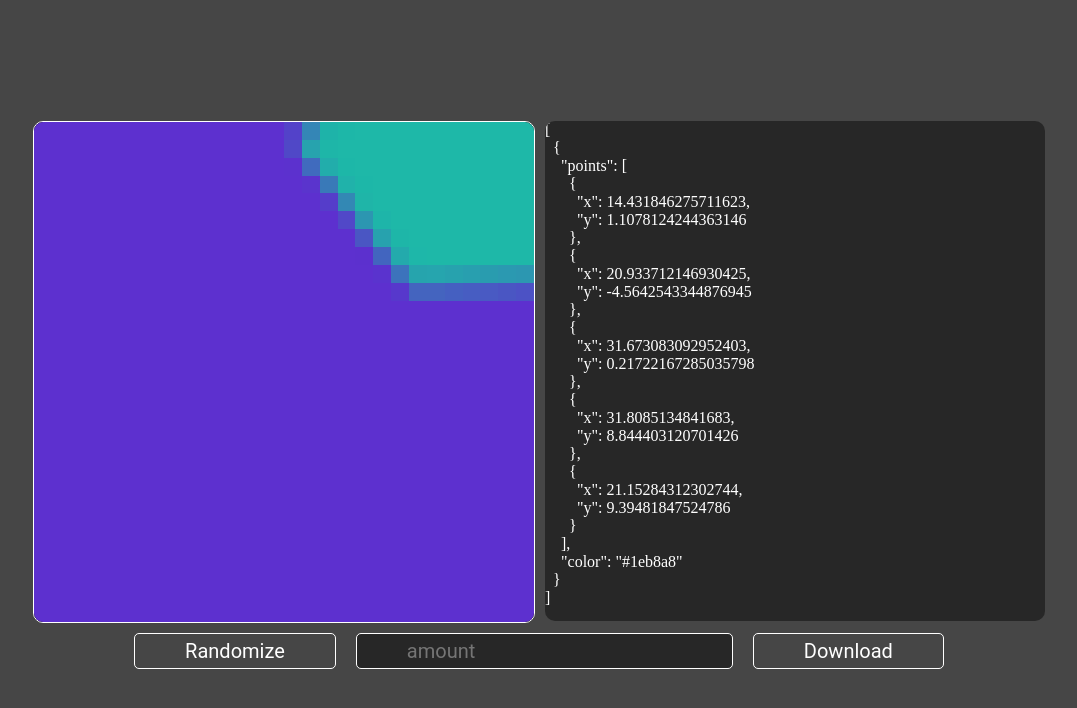
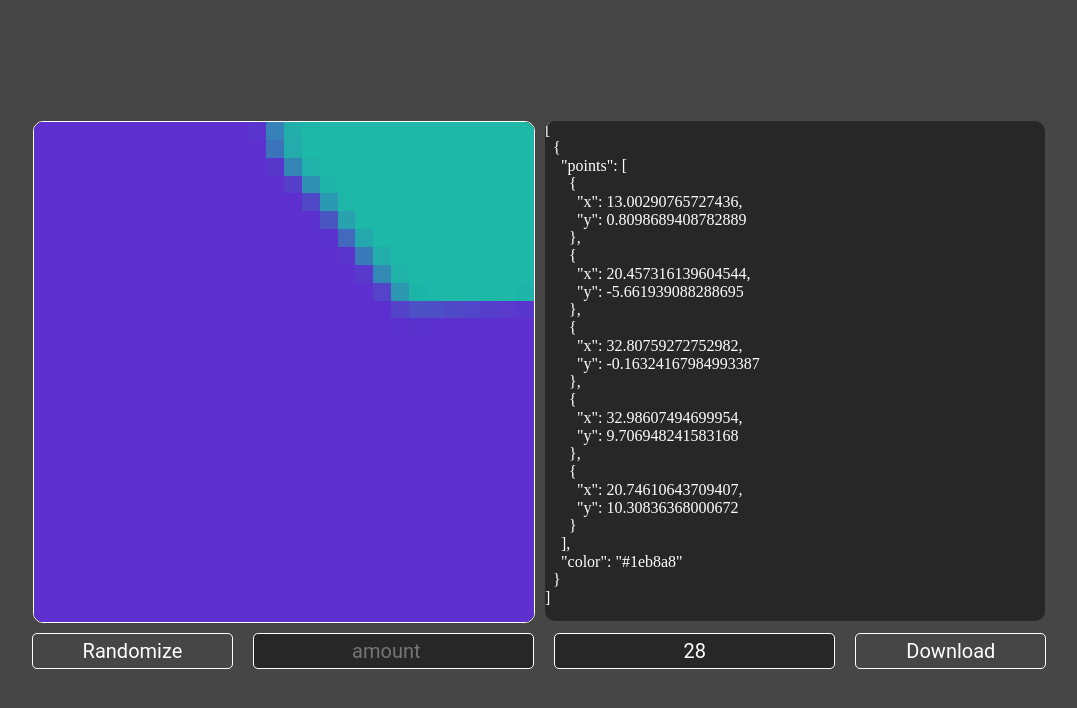
Before and after one commit to Thiago099/shape-mnist, a website built with Vite: page index.html in a window 1280 px wide. Shown: the whole page, without its empty margins (101-1178 px from the left). Built offline with nearby package versions, Linux system fonts and the light colour scheme.

Commit message:
[feature] configurable size

```diff
--- a/index.html
+++ b/index.html
@@ -14,6 +14,7 @@
     <div style="display: flex;">
     <button id="randomize-button" class="button">Randomize</button>
     <input type="number" class="input" placeholder="amount" id="amount">
+    <input type="text" id="dimensions" class="input" value="28">
     <button class="button" id="download-button">Download</button>
     </div>
     <script type="module" src="/main.js"></script>
--- a/main.js
+++ b/main.js
@@ -19,6 +19,16 @@ const ctx = canvas.getContext('2d')
 const randomizeButton = document.getElementById('randomize-button')
 const metadata = document.getElementById('metadata')
 randomizeButton.addEventListener('click', generateExample)
+
+const dimensions = document.getElementById('dimensions')
+var size = 28
+
+dimensions.addEventListener('change', ()=>{
+    size = dimensions.value
+    canvas.width = size
+    canvas.height = size
+    generateExample()
+})
 generateExample()
 
 function generateExample()
@@ -35,8 +45,8 @@ function download()
 {
     const zip = new JSZip();
     const canvas = document.createElement('canvas')
-    canvas.width = 28
-    canvas.height = 28
+    canvas.width = width
+    canvas.height = height
     const ctx = canvas.getContext('2d')
     for(var i = 0; i < amount.value; i++)
     {
@@ -56,7 +66,7 @@ function download()
 function randomize(ctx)
 {
     ctx.fillStyle = '#' + Math.floor(Math.random() * 16777215).toString(16)
-    ctx.fillRect(0,0,28,28)
+    ctx.fillRect(0,0,size,size)
     const result = []
     // random number of elements
     var n = Math.floor(Math.random() * 10) + 1
@@ -64,11 +74,11 @@ function randomize(ctx)
     // for each element
     for (let i = 0; i < n; i++) {
         // random position
-        const x = Math.floor(Math.random() * 28)
-        const y = Math.floor(Math.random() * 28)
+        const x = Math.floor(Math.random() * size)
+        const y = Math.floor(Math.random() * size)
         // random size
-        const w = Math.floor(Math.random() * 20) + 5
-        const h = Math.floor(Math.random() * 20) + 5
+        const w = Math.floor(Math.random() * (size-5)) + 5
+        const h = Math.floor(Math.random() * (size-5)) + 5
         // random angle
         const a = Math.floor(Math.random() * 360)
         // random color
--- a/style.css
+++ b/style.css
@@ -36,9 +36,9 @@ body{
 .input{
   border: 1px solid rgb(255, 255, 255);
   border-radius: 5px;
-  padding: 5px 50px;
   margin-top: 10px;
   font-size: 20px;
+  text-align: center;
   font-family: 'Roboto', sans-serif;
   color: rgb(255, 255, 255);
   background-color: rgb(39, 39, 39);
```
